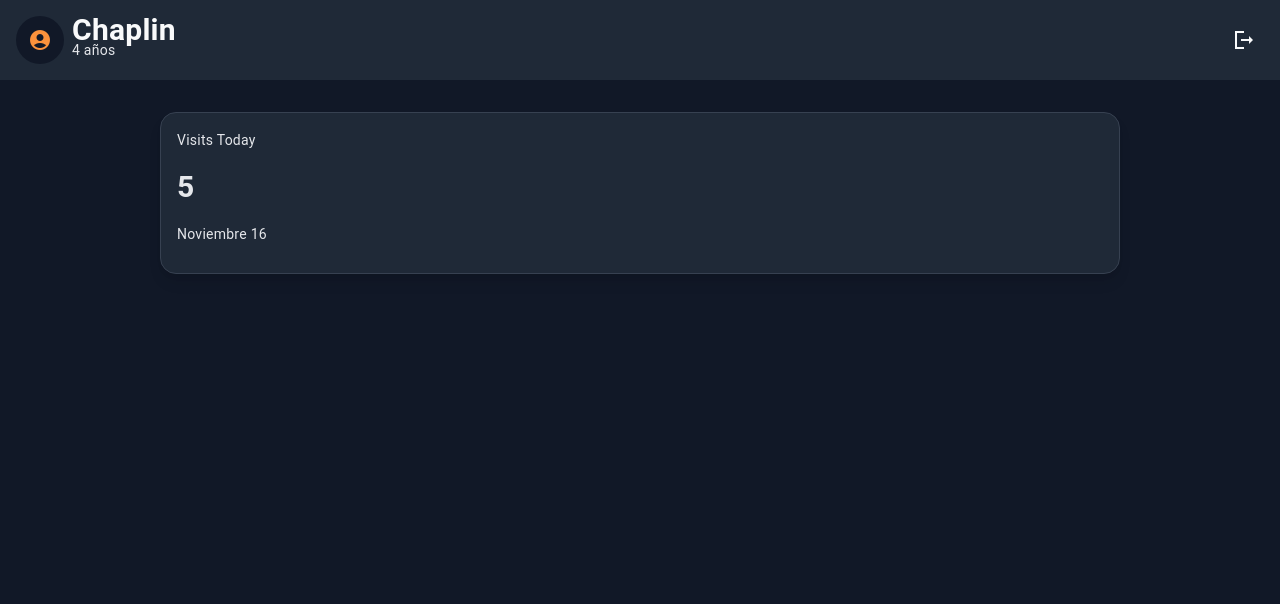
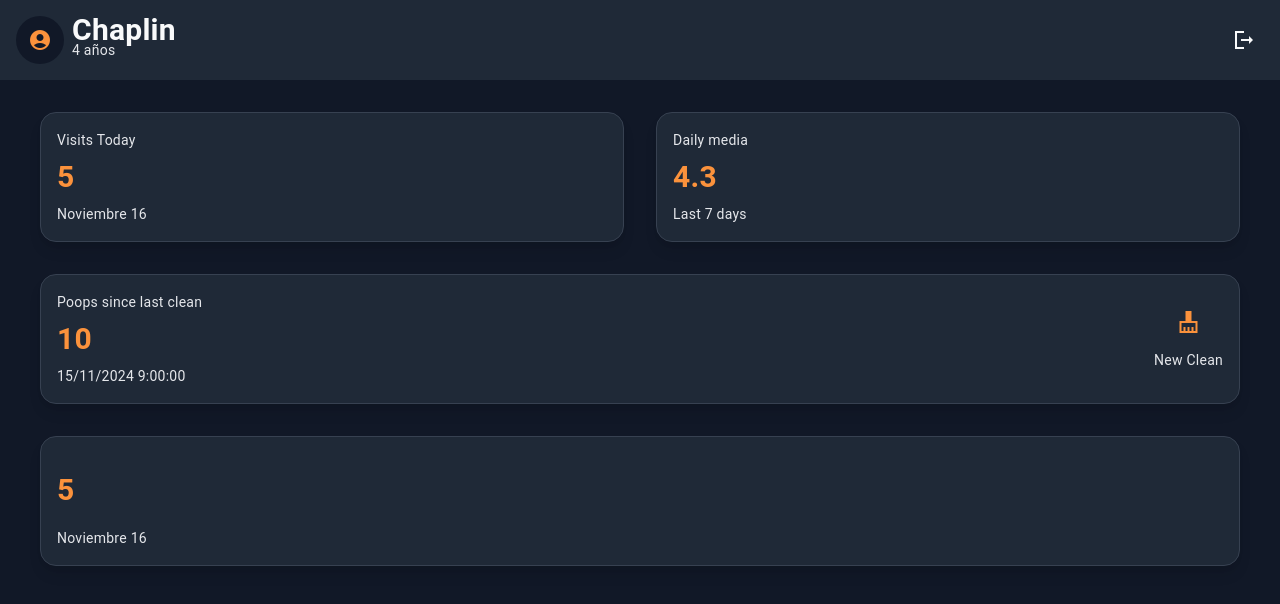
Before and after one commit to sasanchezramirez/ChaplinPoopManager-Front, an Angular app: page /home in a window 1280 px wide. Shown: the top 604 px of the page. Built offline with nearby package versions, Linux system fonts and the light colour scheme.

Commit message:
feat: adding new cards and buttons

```diff
--- a/src/app/features/home/home.component.html
+++ b/src/app/features/home/home.component.html
@@ -1,5 +1,5 @@
 
-
+<div class="dashboard">
   <div class="container">
     <app-card
       title="Visits Today"
@@ -7,5 +7,30 @@
       [value]="todayVisits"
       class="poops-times-container">
     </app-card>
-
+     <app-card
+      title="Daily media"
+      subtitle="Last 7 days"
+      [value]="dailyVisits"
+      class="poops-times-container">
+    </app-card>
   </div>
+  <div class="container">
+    <app-card
+      title="Poops since last clean"
+      [subtitle]="dateLastClean"
+      [value]="poopsSinceLastClean"
+      class="poops-times-container"
+      [buttonAction]="newClean"
+      icon="cleaning_services"
+      iconSubtitle="New Clean">
+    </app-card>
+  </div>
+  <div class="container">
+    <app-card
+      title=""
+      [subtitle]="todayDate"
+      [value]="todayVisits"
+      class="poops-times-container">
+    </app-card>
+  </div>
+</div>
--- a/src/app/features/home/home.component.scss
+++ b/src/app/features/home/home.component.scss
@@ -1,45 +1,18 @@
+@import '../../../assets/styles/variables';
+
 .container {
     display: flex;
     justify-content: center;
     align-items: center;
     width: 100%;
-
+    gap: $spacing-large;
 }
 
 .poops-times-container {
     display: flex;
-    justify-content: space-between;
     align-items: center;
-    background-color: #f0f0f0;
-    border-radius: 25px;
     height: auto;
-
-    width: 80%;
+    gap: $spacing-large;
+    width: 100%;
     margin-top: 2rem;
-
 }
-.date {
-    flex: 1;
-    margin-left: 10%;
-    white-space: normal; /* Permitir que el texto se ajuste en varias líneas */
-    word-wrap: break-word;
-    word-break: break-word;
-
-    font-size: 2.5rem;
-    height: fit-content;
-    padding: 2rem;
-    justify-content: space-between;
-}
-
-.poops-times {
-    display: flex;
-    justify-content: center;
-    align-items: center;
-    margin-right: 10%;
-}
-
-.number-poops {
-    font-size: 2rem;
-    margin: 0;
-
-}
--- a/src/app/features/home/home.component.ts
+++ b/src/app/features/home/home.component.ts
@@ -6,11 +6,17 @@ import { Component } from '@angular/core';
   styleUrl: './home.component.scss'
 })
 export class HomeComponent {
-  pet = {
-    name: 'Chaplin'
-  }
 
   public todayVisits = '5'
   public todayDate = 'Noviembre 16'
+  public dailyVisits = '4.3'
+  public poopsSinceLastClean = '10'
+  public dateLastClean = '15/11/2024 9:00:00'
+
+  public newClean(){
+    console.log("NewClean")
+  }
+
+
 
 }
--- a/src/app/shared/components/card/card.component.html
+++ b/src/app/shared/components/card/card.component.html
@@ -1,10 +1,19 @@
 <div class="card-container">
   <div class="card-icon">
+    <button
+      *ngIf="buttonAction"
+      class="icon-button"
+      (click)="buttonAction()"
+      aria-label="Action Button">
+      <span class="material-icons-sharp">{{ icon }}</span>
+    </button>
+    <span *ngIf="!buttonAction" class="material-icons-sharp">{{ icon }}</span>
+    <p class="icon-subtitle" *ngIf="iconSubtitle">{{ iconSubtitle }}</p>
+  </div>
 
-  </div>
   <div class="card-content">
     <p class="card-title">{{ title }}</p>
-    <p class="card-value" >{{ value }}</p>
+    <p class="card-value">{{ value }}</p>
     <p class="card-subtitle" *ngIf="subtitle">{{ subtitle }}</p>
   </div>
 </div>
--- a/src/app/shared/components/card/card.component.scss
+++ b/src/app/shared/components/card/card.component.scss
@@ -9,21 +9,67 @@
   border: 1px solid $color-border;
   border-radius: $border-radius-large;
   padding: $spacing-medium;
-  height: 8rem; // Ajusta el alto de la tarjeta
+  height: 6rem;
   width: 100%;
   box-shadow: $box-shadow-large;
   transition: transform 0.2s ease-in-out;
 
   &:hover {
     transform: translateY(-5px);
-    box-shadow: 0 10px 15px rgba(0, 0, 0, 0.2);
+    box-shadow: $box-shadow-large;
   }
 
   .card-icon {
     position: absolute;
-    top: $spacing-small;
-    right: $spacing-small;
-    font-size: 1.5rem;
+    top: 50%;
+    right: $spacing-medium;
+    transform: translateY(-50%);
+    display: flex;
+    flex-direction: column;
+    align-items: center;
+    justify-content: center;
+    gap: $spacing-small;
+
+
+    .icon-button {
+      background: none;
+      border: none;
+      cursor: pointer;
+      padding: 0;
+      font-size: $font-size-title;
+      color: $color-accent;
+      transition: color 0.3s ease;
+
+      &:hover {
+        color: darken($color-accent, 10%);
+      }
+
+      &:focus {
+        outline: 2px solid $color-accent-hover;
+        outline-offset: 2px;
+      }
+    }
+
+    .material-icons-sharp {
+      font-size: 1.5rem;
+      color: $color-accent;
+      transition: color 0.3s ease;
+
+      &:hover {
+        color: lighten($color-accent, 10%);
+      }
+    }
+
+    .icon-subtitle {
+      font-size: $font-size-small;
+      color: $color-text-secondary;
+      margin: 0;
+      transition: color 0.3s ease;
+
+      &:hover {
+        color: $color-text-main;
+      }
+    }
   }
 
   .card-content {
@@ -42,11 +88,13 @@
       font-size: $font-size-title;
       font-weight: bold;
       margin: 0;
+      color: $color-accent
     }
 
     .card-subtitle {
       font-size: $font-size-small;
       color: $color-text-secondary;
+      margin: 0;
     }
   }
 }
```
Also changed, not shown: src/app/shared/components/card/card.component.ts (+6 -4 lines). Lines whose indentation alone changed are shown as unchanged.
